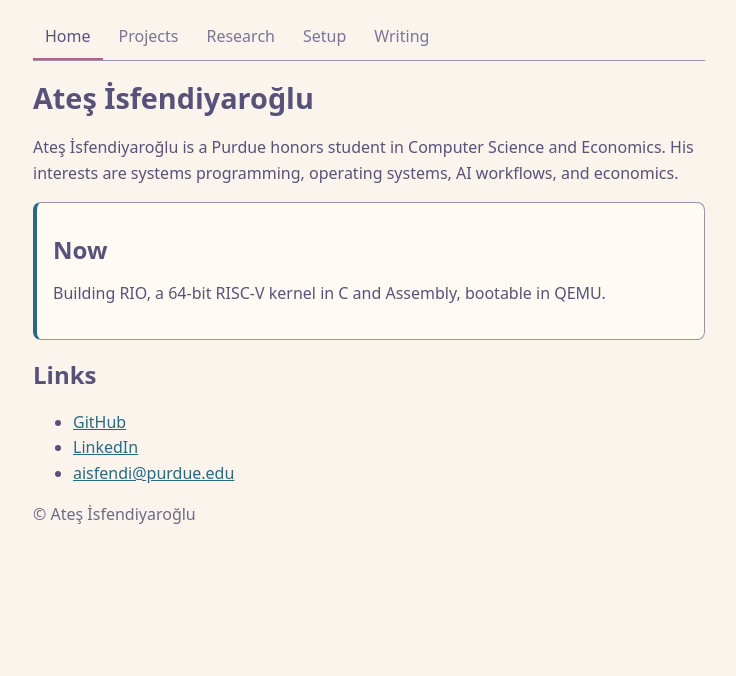
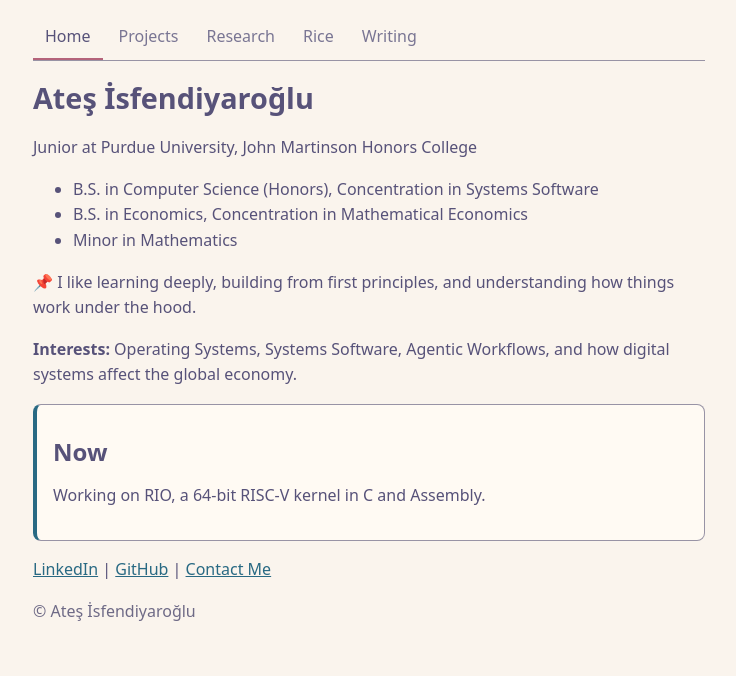
Before and after one commit to AtesIsf/AtesIsf.github.io, a plain HTML site: page index.html in a window 1280 px wide. Shown: the whole page, without its empty margins (271-1007 px from the left). Drawn offline with Linux system fonts and the light colour scheme.

Commit message:
Rewrite home intro, now box, and contact links
Co-Authored-By: Claude Haiku 5.5 <noreply@anthropic.com>

```diff
--- a/index.html
+++ b/index.html
@@ -13,24 +13,26 @@
 <a href="index.html" aria-current="page">Home</a>
 <a href="projects.html">Projects</a>
 <a href="research.html">Research</a>
-<a href="setup.html">Setup</a>
+<a href="setup.html">Rice</a>
 <a href="writing.html">Writing</a>
 </nav>
 </header>
 <main>
 <h1>Ateş İsfendiyaroğlu</h1>
-<p>Ateş İsfendiyaroğlu is a Purdue honors student in Computer Science and Economics. His interests are systems programming, operating systems, AI workflows, and economics.</p>
+<p>Junior at Purdue University, John Martinson Honors College</p>
+<ul>
+<li>B.S. in Computer Science (Honors), Concentration in Systems Software</li>
+<li>B.S. in Economics, Concentration in Mathematical Economics</li>
+<li>Minor in Mathematics</li>
+</ul>
+<p>📌 I like learning deeply, building from first principles, and understanding how things work under the hood.</p>
+<p><strong>Interests:</strong> Operating Systems, Systems Software, Agentic Workflows, and how digital systems affect the global economy.</p>
 <section class="box">
 <h2>Now</h2>
-<p>Building RIO, a 64-bit RISC-V kernel in C and Assembly, bootable in QEMU.</p>
+<p>Working on RIO, a 64-bit RISC-V kernel in C and Assembly.</p>
 </section>
-<h2>Links</h2>
-<ul>
-<li><a href="https://github.com/AtesIsf">GitHub</a></li>
-<li><a href="https://www.linkedin.com/in/ates-isf/">LinkedIn</a></li>
-<li><a href="mailto:aisfendi@purdue.edu">aisfendi@purdue.edu</a></li>
-<!-- <li><a href="assets/files/resume.pdf">Resume (PDF)</a></li> -->
-</ul>
+<p class="links"><a href="https://www.linkedin.com/in/ates-isf/">LinkedIn</a> | <a href="https://github.com/AtesIsf">GitHub</a> | <a href="mailto:aisfendi@purdue.edu">Contact Me</a></p>
+<!-- Resume: <p class="links"><a href="assets/files/resume.pdf">Resume (PDF)</a></p> -->
 </main>
 <footer>
 <p>&copy; Ateş İsfendiyaroğlu</p>
```
